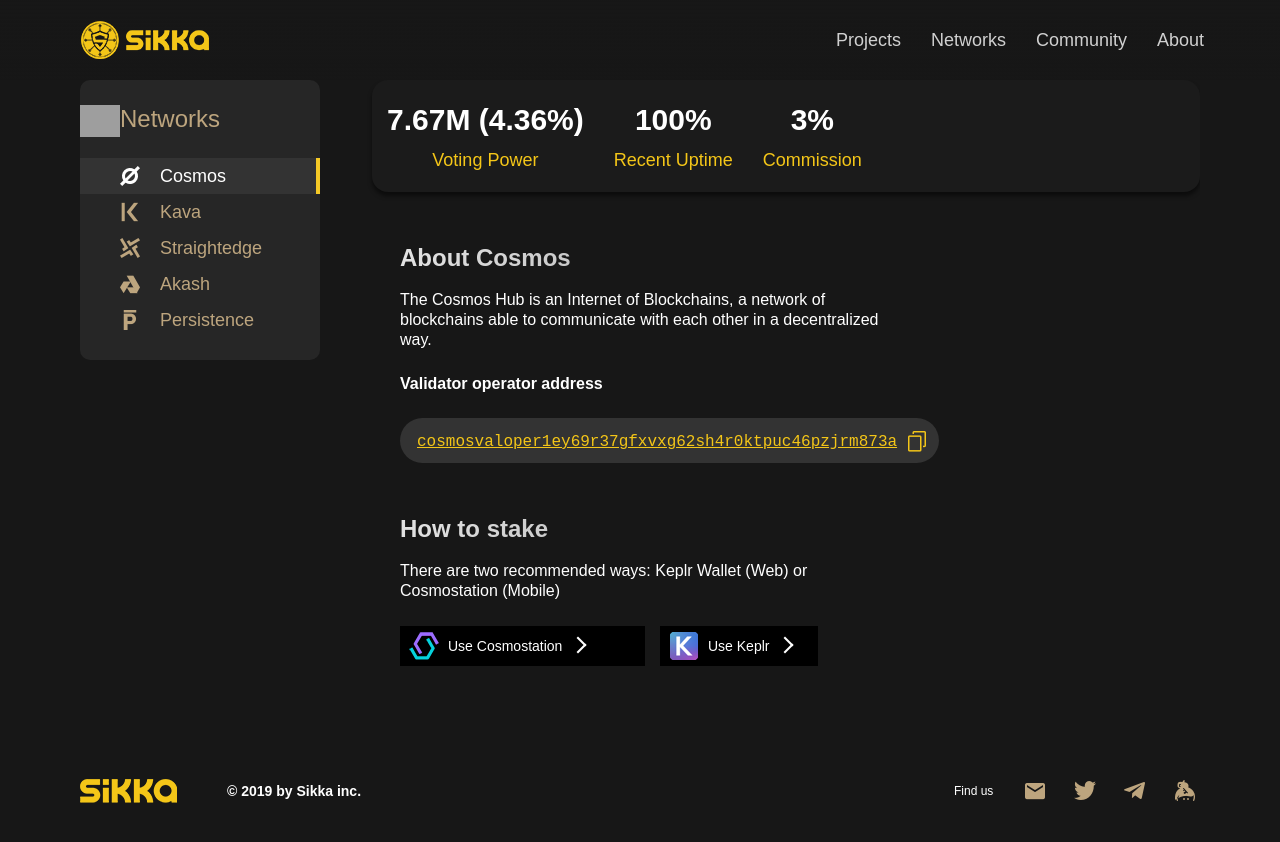
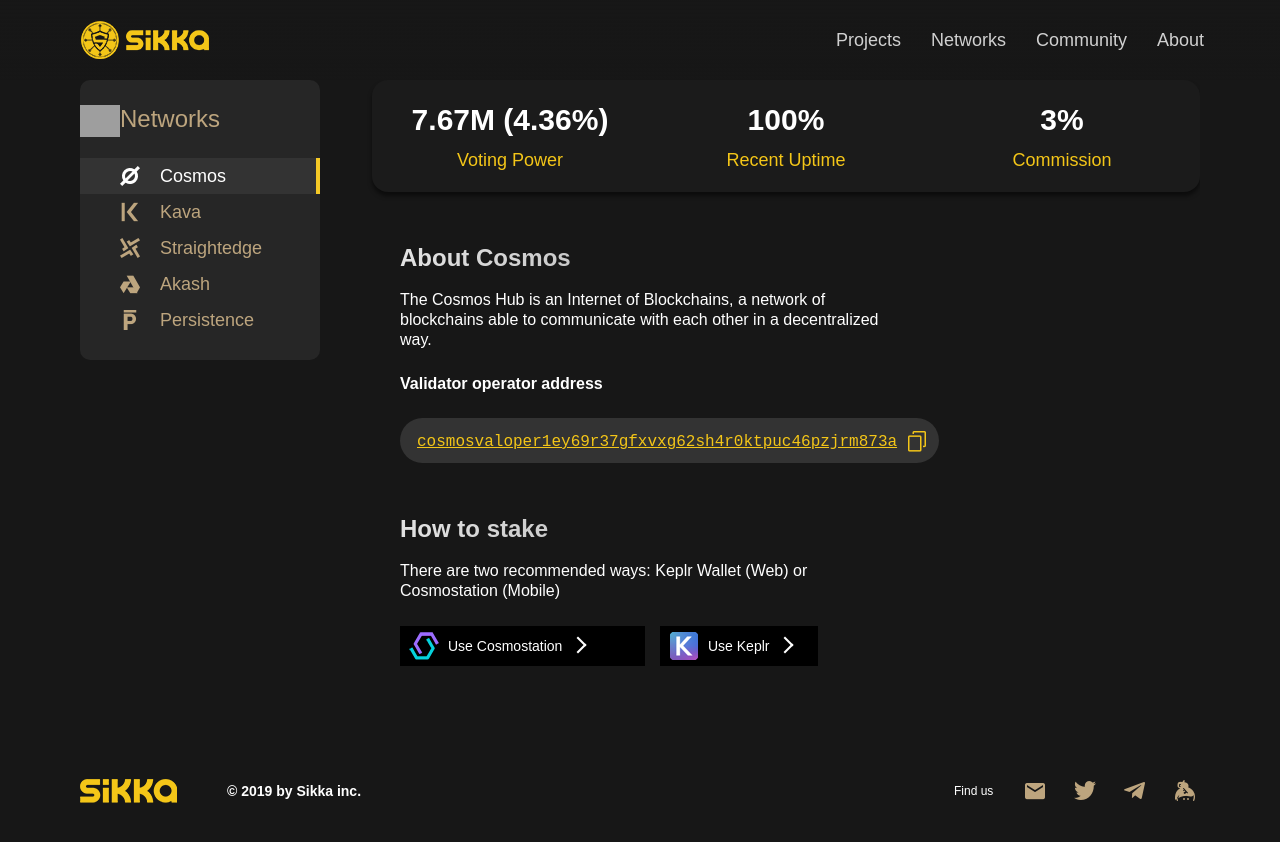
Before and after one commit to King860810/newweb, a Jekyll site: the page built from networks.html, in a window 1280 px wide. Shown: the top 842 px of the page. Built offline with Jekyll 4.4.1, drawn with Linux system fonts in a browser that asks for light colours; grey boxes are pictures that could not be loaded.

Commit message:
Update stylepc.css

```diff
--- a/assets/css/stylepc.css
+++ b/assets/css/stylepc.css
@@ -1880,6 +1880,12 @@
 }
 }
 @media (min-width: 1200px) {
+	.col-4{
+		    width: 33.33333333%;
+	}
+	.col-6{
+		 width: 50%;
+	}
 	.ulmenu1{
 
 	}
```
